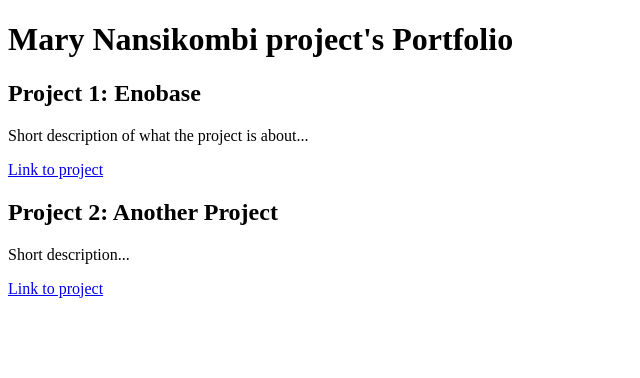
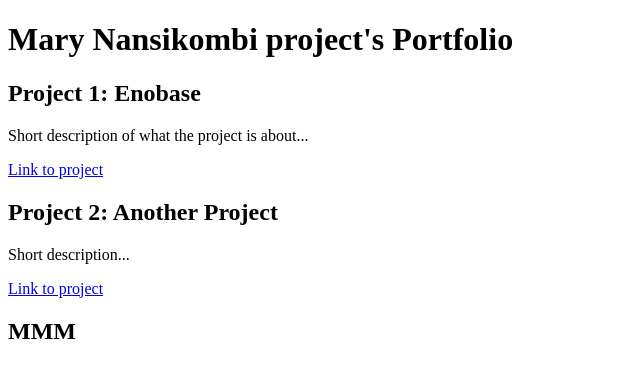
Before and after one commit to nansikom/Portfolio, a plain HTML site: page index.html in a window 1280 px wide. Shown: the whole page, without its empty margins (0-640 px from the left). Drawn offline with Linux system fonts and the light colour scheme.

Commit message:
Update index.html
testing my io

```diff
--- a/index.html
+++ b/index.html
@@ -14,5 +14,6 @@
     <h2>Project 2: Another Project</h2>
     <p>Short description...</p>
     <a href="https://github.com/yourusername/project2">Link to project</a>
+    <h2>MMM</h2>
 </body>
 </html>
```
